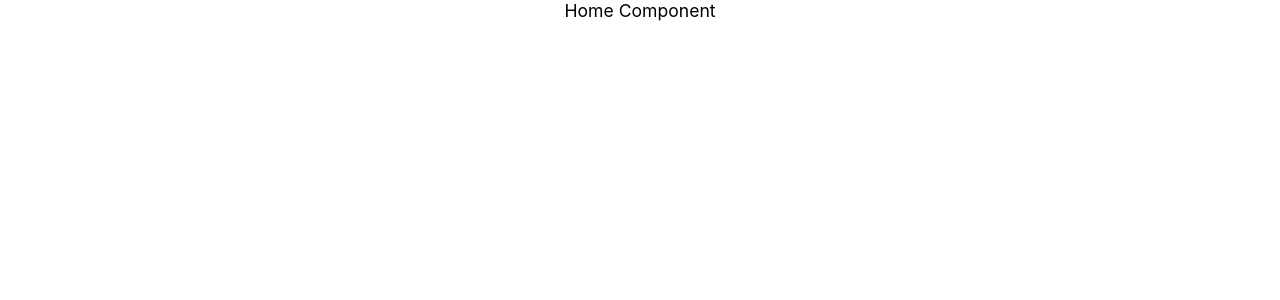
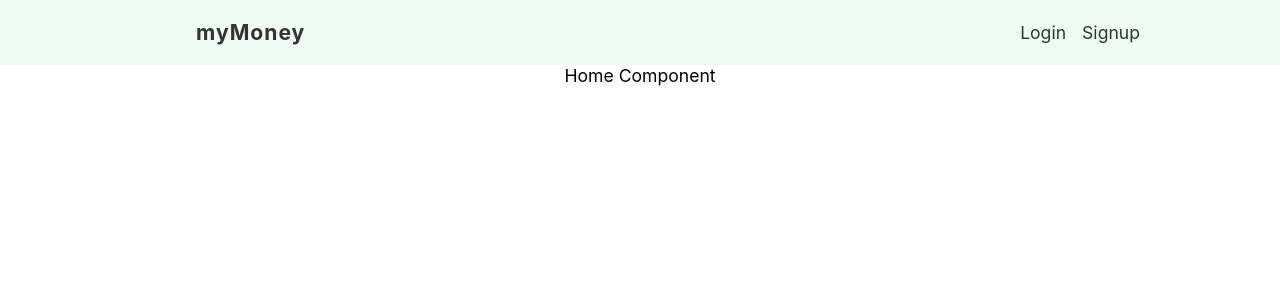
Before and after one commit to rkumayan/myMoney, a React (Create React App) app: page / in a window 1280 px wide. Shown: the top 300 px of the page. Built offline with nearby package versions, Linux system fonts and the light colour scheme.

Commit message:
added navbar component

```diff
--- a/src/App.js
+++ b/src/App.js
@@ -4,12 +4,13 @@
 import Home from './pages/home/Home';
 import Login from './pages/login/Login';
 import Signup from './pages/signup/Signup';
+import Navbar from './components/Navbar';
 
 function App() {
   return (
     <div className="App">
       <BrowserRouter>
-
+        <Navbar />
         <Routes>
           <Route path = "/" element = {<Home/>}></Route>
           <Route path = "/login" element = {<Login/>}></Route>
--- /dev/null
+++ b/src/components/Navbar.js
@@ -0,0 +1,15 @@
+import styles from './Navbar.module.css';
+import { Link } from 'react-router-dom';
+const Navbar = () => {
+    return (
+        <nav className={ styles.navbar}>
+            <ul>
+                <li className= {styles.title} > <Link to = "/">myMoney</Link></li>
+                <li> <Link to="/login"> Login</Link></li>
+                <li> <Link to="/signup"> Signup </Link></li>
+            </ul>
+        </nav>
+     );
+}
+
+export default Navbar;
--- /dev/null
+++ b/src/components/Navbar.module.css
@@ -0,0 +1,26 @@
+.navbar{
+    width:100%;
+    background: #effaf0;
+    padding: 20px 10px;
+    box-sizing: border-box;
+}
+.navbar ul{
+    display: flex;
+    margin: 0 auto;
+    max-width: 960px;
+    align-items: center;
+    list-style-type: none;
+}
+.title{
+    margin-right:auto;
+    font-weight: bold;
+    letter-spacing: 1px;
+    font-size: 1.2em;
+}
+.navbar button, .navbar a{
+    margin-left: 16px;
+}
+.navbar a{
+    color: #333;
+    text-decoration: none;
+}
```
